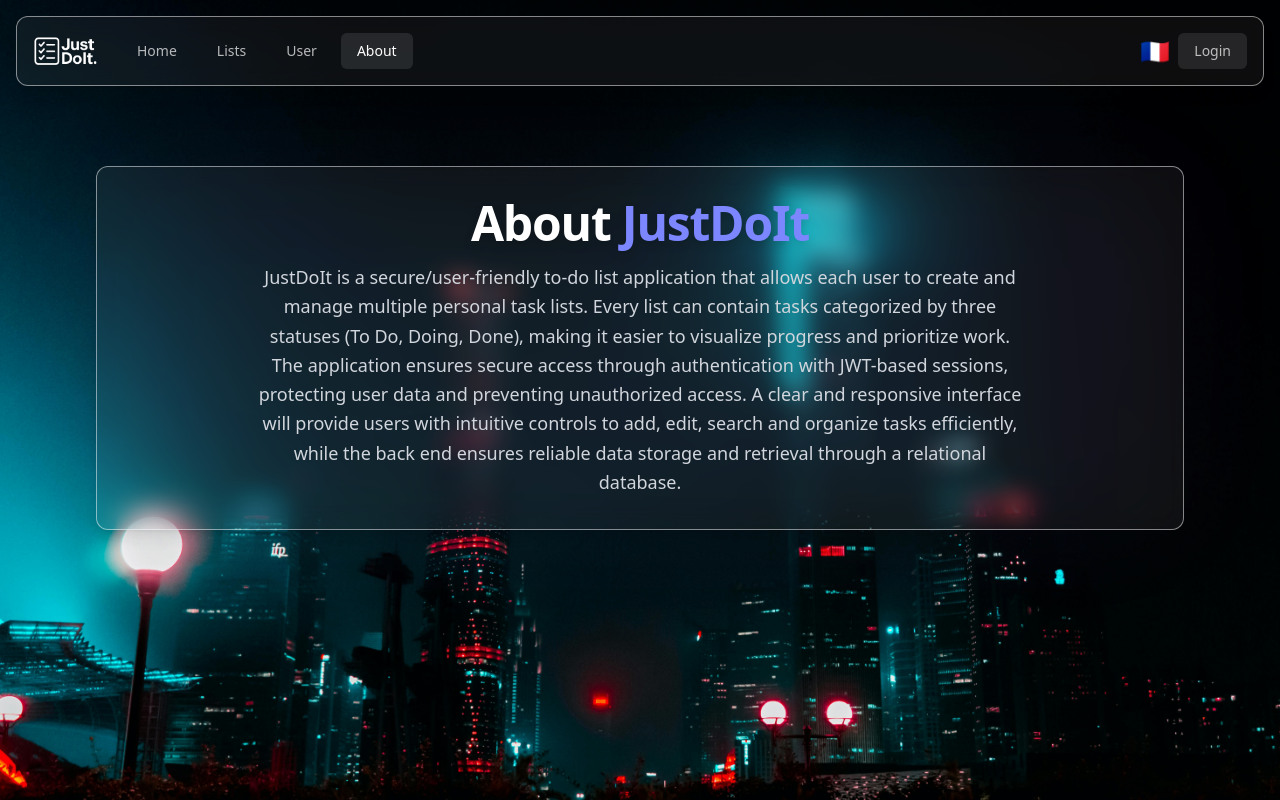
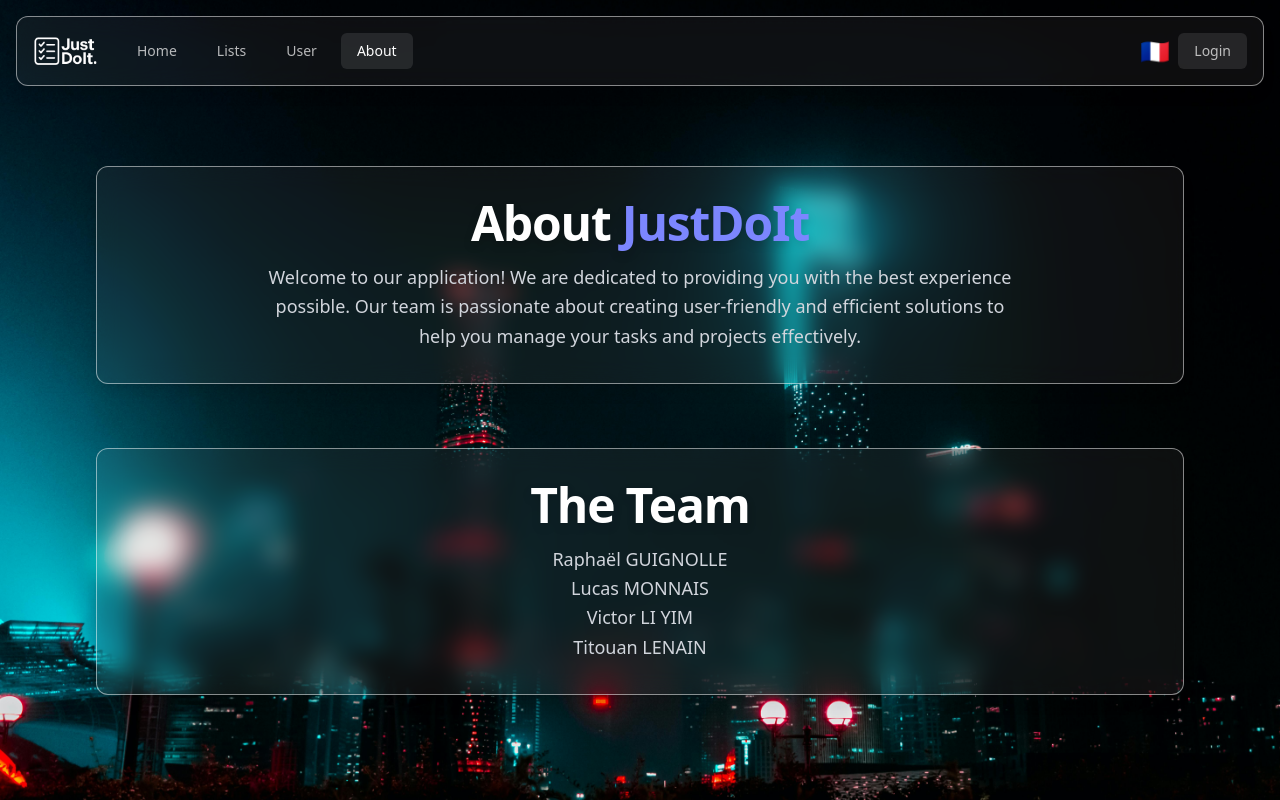
Before and after one commit to Balafre78/jdi-frontend, a Vue app: page /about in a window 1280 px wide. Built offline with nearby package versions, Linux system fonts and the light colour scheme; the HTML template or start-up script is replaced by a standard one.

Commit message:
Last commit (I swear)

```diff
--- a/src/assets/lang/en.json
+++ b/src/assets/lang/en.json
@@ -216,5 +216,26 @@
       "listCount": "{count} list | {count} lists",
       "archived": "Archived"
     }
+  },
+  "about": {
+    "text": {
+      "title": "About",
+      "description": "Welcome to our application! We are dedicated to providing you with the best experience possible. Our team is passionate about creating user-friendly and efficient solutions to help you manage your tasks and projects effectively.",
+      "team": "The Team"
+    }
+  },
+  "home": {
+    "text": {
+      "welcome": "Welcome to"
+    }
+  },
+  "user": {
+    "text": {
+      "profile": "User Profile",
+      "firstName": "First Name",
+      "lastName": "Last Name",
+      "username": "Username",
+      "email": "Email Address"
+    }
   }
 }
--- a/src/assets/lang/fr.json
+++ b/src/assets/lang/fr.json
@@ -218,5 +218,26 @@
       "listCount": "{count} liste | {count} listes",
       "archived": "Archivée"
     }
+  },
+  "about": {
+    "text": {
+      "title": "À propos de ",
+      "description": "Cette application a été développée dans le but de faciliter la gestion des tâches et des listes de courses. Elle offre une interface conviviale pour créer, modifier et organiser vos listes, ainsi que pour suivre vos tâches quotidiennes. Nous espérons que cette application vous aidera à rester organisé et productif dans votre vie quotidienne.",
+      "team": "L'Équipe"
+    }
+  },
+  "home": {
+    "text": {
+      "welcome": "Bienvenue sur"
+    }
+  },
+  "user": {
+    "text": {
+      "profile": "Profil utilisateur",
+      "firstName": "Prénom",
+      "lastName": "Nom",
+      "username": "Nom d'utilisateur",
+      "email": "Adresse e-mail"
+    }
   }
 }
--- a/src/components/Navbar.vue
+++ b/src/components/Navbar.vue
@@ -6,7 +6,9 @@
     <h2 id="navbar-heading" class="sr-only">Main navigation</h2>
     <ul class="flex gap-2 items-center">
       <li>
-        <img src="@/assets/img/logo.png" alt="Logo" class="h-8 w-16 mr-4" />
+        <RouterLink :to="{ name: 'home' }">
+          <img src="@/assets/img/logo.png" alt="Logo" class="h-8 w-16 mr-4" />
+        </RouterLink>
       </li>
       <li v-for="tab in tabs" :key="tab.label">
         <RouterLink
@@ -15,7 +17,7 @@
           :class="isActive(tab.to) ? 'bg-white/10 text-white' : 'text-white/70 hover:bg-white/3'"
           :aria-current="isActive(tab.to) ? 'page' : undefined"
         >
-          {{ tab.label }}
+          {{ t('navbar.' + tab.label ) }}
         </RouterLink>
       </li>
     </ul>
@@ -69,10 +71,10 @@ type NavTo = RouteLocationRaw | undefined
 const isObject = (v: unknown): v is Record<string, unknown> => typeof v === 'object' && v !== null;
 
 const tabs = [
-  { label: t('navbar.home'), to: { name: 'home' } },
-  { label: t('navbar.lists'), to: { name: 'lists' } },
-  { label: t('navbar.user'), to: { name: 'user' } },
-  { label: t('navbar.about'), to: { name: 'about' } },
+  { label: 'home', to: { name: 'home' } },
+  { label: 'lists', to: { name: 'lists' } },
+  { label: 'user', to: { name: 'user' } },
+  { label: 'about', to: { name: 'about' } },
 ]
 
 const isLoggedIn: ComputedRef<boolean> = computed(() => auth.isLoggedIn);
--- a/src/views/main/AboutView.vue
+++ b/src/views/main/AboutView.vue
@@ -2,25 +2,34 @@
   <div class="text-white py-16 px-8 max-w-6xl mx-auto space-y-16">
 
     <section class="backdrop-blur-md border border-white/50 bg-white/5 rounded-xl shadow-lg p-8">
-      <div class="absolute inset-0 bg-gradient-to-br from-indigo-500/10 to-purple-500/10 blur-3xl opacity-40"></div>
       <div class="relative z-10 space-y-4 text-center">
         <h1 class="text-5xl font-extrabold tracking-tight drop-shadow-lg">
-          About <span class="text-indigo-400">JustDoIt</span>
+          {{ t('about.text.title') }}<span class="text-indigo-400"> JustDoIt</span>
         </h1>
         <p class="text-gray-300 text-lg max-w-3xl mx-auto leading-relaxed">
-          JustDoIt is a secure/user-friendly to-do list application that
-          allows each user to create and manage multiple personal task lists. Every list can
-          contain tasks categorized by three statuses (To Do, Doing, Done), making it easier
-          to visualize progress and prioritize work. The application ensures secure access
-          through authentication with JWT-based sessions, protecting user data and preventing
-          unauthorized access. A clear and responsive interface will provide users with intuitive
-          controls to add, edit, search and organize tasks efficiently, while the back end ensures
-          reliable data storage and retrieval through a relational database.
+          {{ t('about.text.description') }}
         </p>
+      </div>
+    </section>
+
+    <section class="backdrop-blur-md border border-white/50 bg-white/5 rounded-xl shadow-lg p-8">
+      <div class="relative z-10 space-y-4 text-center">
+        <h1 class="text-5xl font-extrabold tracking-tight drop-shadow-lg">
+          {{ t('about.text.team') }}
+        </h1>
+        <div class="text-gray-300 text-lg max-w-3xl mx-auto leading-relaxed">
+          <p>Raphaël GUIGNOLLE</p>
+          <p>Lucas MONNAIS</p>
+          <p>Victor LI YIM</p>
+          <p>Titouan LENAIN</p>
+        </div>
       </div>
     </section>
   </div>
 </template>
 
 <script setup lang="ts">
+import { useI18n } from "vue-i18n";
+
+const { t } = useI18n();
 </script>
--- a/src/views/main/HomeView.vue
+++ b/src/views/main/HomeView.vue
@@ -1,12 +1,11 @@
 <template>
   <div class="flex flex-col items-center h-full justify-center text-white">
-    <h1 class="text-5xl font-bold text-shadow-lg">Welcome to <span class="text-indigo-400">JustDoIt</span></h1>
+    <h1 class="text-5xl font-extrabold tracking-tight drop-shadow-lg">{{ t('home.text.welcome')}} <span class="text-indigo-400">JustDoIt</span></h1>
   </div>
 </template>
 
 <script setup lang="ts">
+import { useI18n } from "vue-i18n";
+
+const { t } = useI18n();
 </script>
-
-<style scoped>
-
-</style>
--- a/src/views/main/UserView.vue
+++ b/src/views/main/UserView.vue
@@ -1,19 +1,21 @@
 <template>
   <div class="flex flex-col items-center justify-center text-white h-full">
     <div class="p-4 backdrop-blur-md border border-white/50 bg-white/5 rounded-xl shadow-lg">
-      <h2 class="text-3xl font-bold mb-4">User Profile</h2>
-      <p><span class="font-bold">Username:</span> {{ authStore.user?.username }}</p>
-      <p><span class="font-bold">Email:</span> {{ authStore.user?.email }}</p>
-      <p><span class="font-bold">First Name:</span> {{ authStore.user?.firstName }}</p>
-      <p><span class="font-bold">Last Name:</span> {{ authStore.user?.lastName }}</p>
+      <h2 class="text-5xl font-extrabold tracking-tight drop-shadow-lg mb-4 text-indigo-400">{{ t('user.text.profile') }}</h2>
+      <p><span class="font-bold">{{t('user.text.username')}} :</span> {{ authStore.user?.username }}</p>
+      <p><span class="font-bold">{{t('user.text.email')}} :</span> {{ authStore.user?.email }}</p>
+      <p><span class="font-bold">{{t('user.text.firstName')}} :</span> {{ authStore.user?.firstName }}</p>
+      <p><span class="font-bold">{{t('user.text.lastName')}} :</span> {{ authStore.user?.lastName }}</p>
     </div>
   </div>
 </template>
 
 <script setup lang="ts">
 import { useAuthStore } from "@/stores/auth.ts";
+import { useI18n } from "vue-i18n";
 
 const authStore = useAuthStore()
+const { t } = useI18n();
 </script>
 
 <style scoped></style>
```
